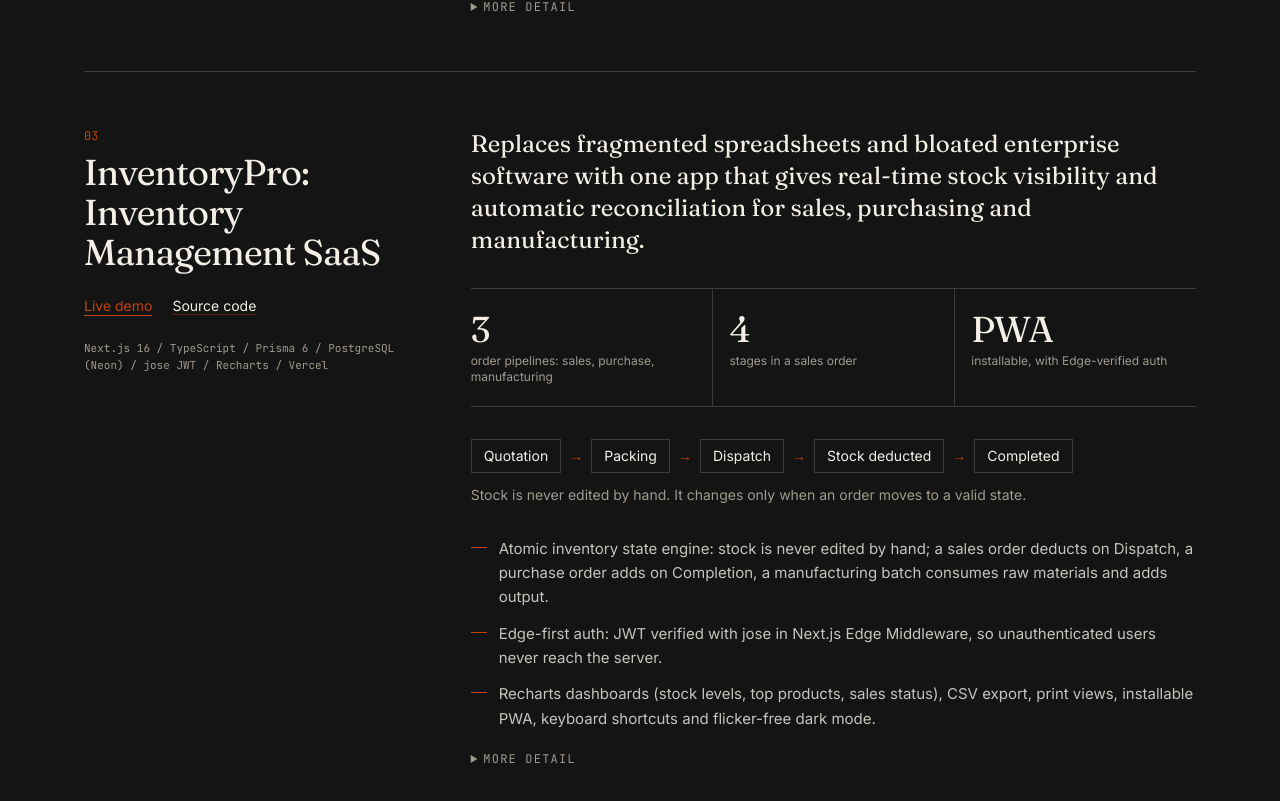
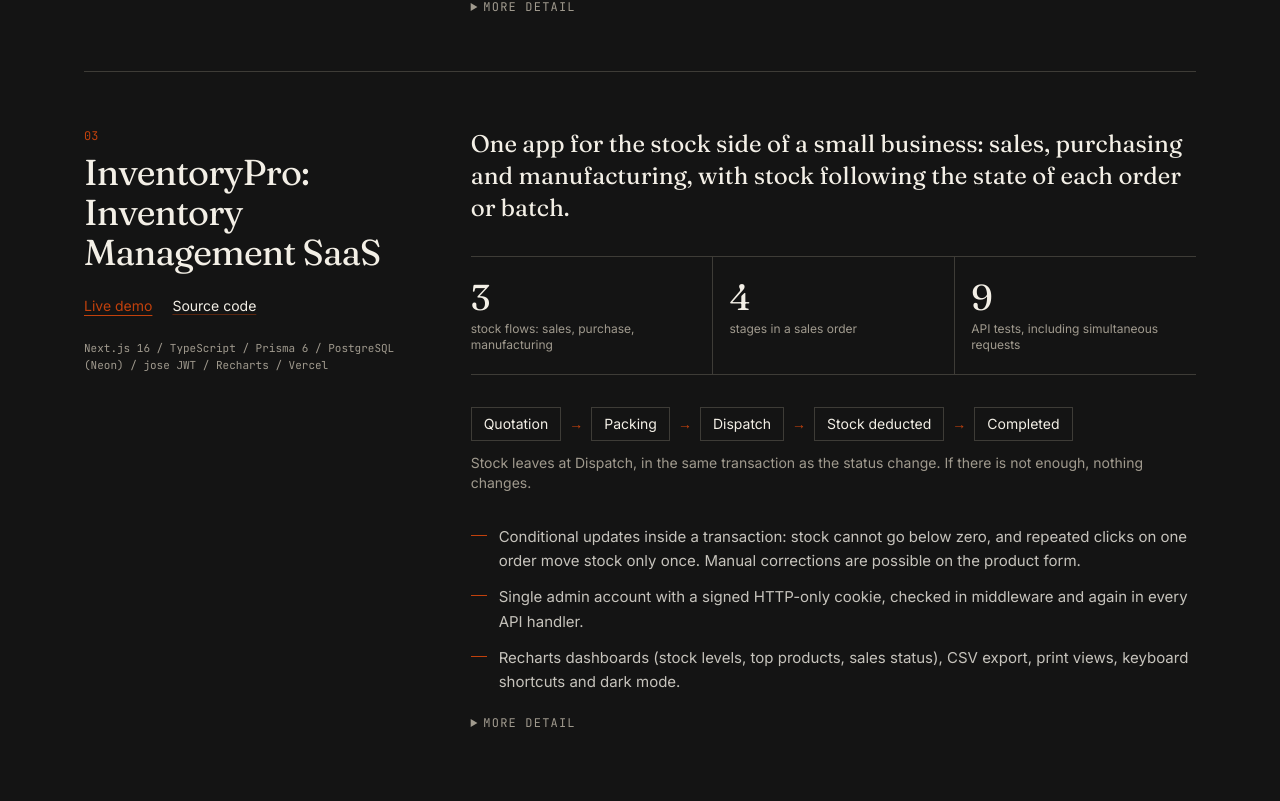
Before and after one commit to Jainparth22/porfoliosample, a Next.js app: page / in a window 1280 px wide. Shown: the part 2859-3660 px from the top of the page. Built offline with nearby package versions, Linux system fonts and the light colour scheme.

Commit message:
Correct inventory and campus cart descriptions

```diff
--- a/src/data/projects.ts
+++ b/src/data/projects.ts
@@ -73,24 +73,24 @@ export const projects: Project[] = [
   },
   {
     title: "InventoryPro: Inventory Management SaaS",
-    description: "Serverless inventory system for small businesses where stock changes only through order-state transitions, with Edge JWT auth, analytics dashboards and PWA install.",
-    longDescription: "Replaces fragmented spreadsheets and bloated enterprise software with one app that gives real-time stock visibility and automatic reconciliation for sales, purchasing and manufacturing.",
+    description: "Serverless inventory system for small businesses where each order or batch step and its stock change happen in one database transaction, with analytics dashboards.",
+    longDescription: "One app for the stock side of a small business: sales, purchasing and manufacturing, with stock following the state of each order or batch.",
     tech: ["Next.js 16", "TypeScript", "Prisma 6", "PostgreSQL (Neon)", "jose JWT", "Recharts", "Vercel"],
     github: "https://github.com/Jainparth22/Inventory-app",
-    metrics: [{ value: "3", label: "order pipelines: sales, purchase, manufacturing" }, { value: "4", label: "stages in a sales order" }, { value: "PWA", label: "installable, with Edge-verified auth" }],
+    metrics: [{ value: "3", label: "stock flows: sales, purchase, manufacturing" }, { value: "4", label: "stages in a sales order" }, { value: "9", label: "API tests, including simultaneous requests" }],
     flow: ["Quotation", "Packing", "Dispatch", "Stock deducted", "Completed"],
-    flowNote: "Stock is never edited by hand. It changes only when an order moves to a valid state.",
+    flowNote: "Stock leaves at Dispatch, in the same transaction as the status change. If there is not enough, nothing changes.",
     live: "https://inventory-parth.vercel.app",
     category: ["featured", "backend"],
     featured: true,
-    status: "production",
+    status: "demo",
     highlights: [
-      "Atomic inventory state engine: stock is never edited by hand; a sales order deducts on Dispatch, a purchase order adds on Completion, a manufacturing batch consumes raw materials and adds output.",
-      "Edge-first auth: JWT verified with jose in Next.js Edge Middleware, so unauthenticated users never reach the server.",
-      "Recharts dashboards (stock levels, top products, sales status), CSV export, print views, installable PWA, keyboard shortcuts and flicker-free dark mode.",
+      "Conditional updates inside a transaction: stock cannot go below zero, and repeated clicks on one order move stock only once. Manual corrections are possible on the product form.",
+      "Single admin account with a signed HTTP-only cookie, checked in middleware and again in every API handler.",
+      "Recharts dashboards (stock levels, top products, sales status), CSV export, print views, keyboard shortcuts and dark mode.",
       "Custom vanilla-CSS design system and a master-detail UI instead of a component library.",
     ],
-    showcase: "Live demo: try /dashboard logged out (instant redirect), advance a sales order to Dispatch and watch stock deduct, and install it as a PWA.",
+    showcase: "The stock helper and the test that fires simultaneous requests. The live site needs a login, available on request.",
   },
   {
     title: "Smart MCQ Solver",
@@ -209,12 +209,12 @@ export const projects: Project[] = [
     category: ["backend"],
     status: "demo",
     highlights: [
-      "Students: carts, COD or Campus Wallet payment, validated document upload for print orders, live order tracking and star ratings.",
-      "Service providers: vendor-scoped order requests, accept with ETA or reject, own catalog, per-vendor revenue and rating dashboard.",
+      "Students: carts, COD or a simulated Campus Wallet with refunds, document upload for print orders (limited types and size), order status and star ratings.",
+      "Service providers: one order per provider at checkout; only the assigned provider can accept, reject or complete it. Own catalog, revenue and rating dashboard.",
       "Admins: verify provider registrations, resolve problem reports, send broadcast notifications.",
-      "App-factory Flask structure with Render deployment files (Procfile, render.yaml).",
+      "App-factory Flask with CSRF protection, private print files, tests, CI and a Dockerfile.",
     ],
-    showcase: "The three-role workflow and the vendor-scoped order model.",
+    showcase: "Checkout as one transaction, and the order state rules.",
   },
   {
     title: "TaskForge (early-stage scaffold)",
```
